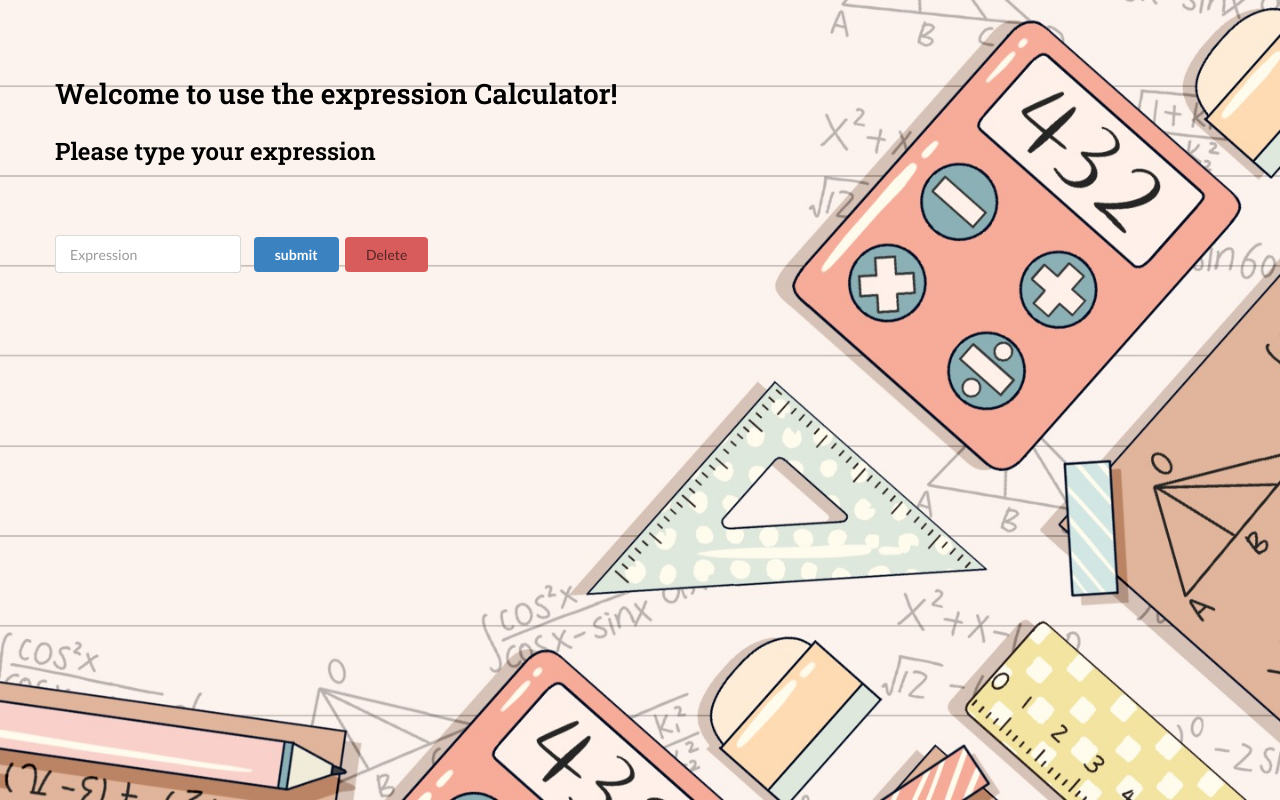
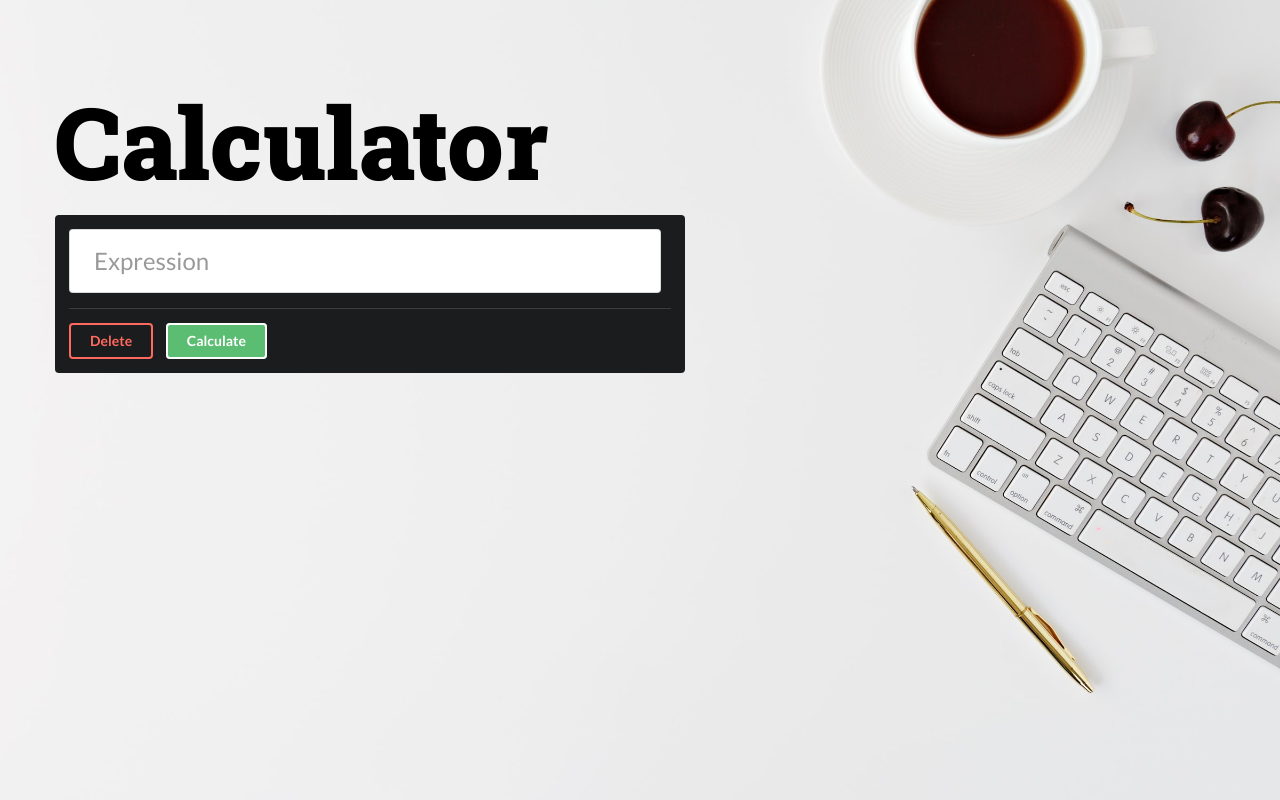
Before and after one commit to matthu2711/calcWebApp, a plain HTML site: page Calculator/calculator/web/index.html in a window 1280 px wide. Drawn offline with nearby package versions, Linux system fonts and the light colour scheme; a web font is replaced by a local one.

Commit message:
Redesigned UI of web app

```diff
--- a/Calculator/calculator/web/index.html
+++ b/Calculator/calculator/web/index.html
@@ -15,7 +15,7 @@
 <body>
 <style>
     body{
-        background-image: url("background.jpg");
+        background-image: url("desk.jpg");
         background-position: center center;
         background-repeat: no-repeat;
         background-size: cover;
@@ -23,18 +23,21 @@
     }
 </style>
 <div id="header">
-    <h1 style="font-family: 'Roboto Slab', serif;">Welcome to use the expression Calculator!</h1>
-    <h2 style="font-family: 'Roboto Slab', serif;">Please type your expression</h2>
+    <h1 style="font-family: 'Roboto Slab', serif; font-size: 100px">Calculator</h1>
 </div>
 
 <div id="center">
+    <div class="ui inverted segment">
     <form method=get action=Calculator>
-        <div class="ui input" style="padding-right: 10px">
+        <div class="ui massive fluid icon input" style="margin-right: 10px">
             <input type=text placeholder="Expression">
+            <i class="calculator icon"></i>
         </div>
-        <input class="ui primary button" name="submit" type=submit value="submit">
-        <input class="ui negative basic button" type="reset" value="Delete" />
+        <div class="ui inverted divider"></div>
+        <input class="ui inverted red button" style="margin-right: 10px;" type="reset" value="Delete" />
+        <input class="ui inverted positive button" name="submit" type=submit value="Calculate">
     </form>
+    </div>
 </div>
 </body>
 </html>
--- a/Calculator/calculator/web/style.css
+++ b/Calculator/calculator/web/style.css
@@ -1,4 +1,4 @@
-@import url('https://fonts.googleapis.com/css2?family=Inconsolata:wght@800&family=Roboto+Slab:wght@400;600&display=swap');
+@import url('https://fonts.googleapis.com/css2?family=Inconsolata:wght@800&family=Roboto+Slab:wght@300;900&display=swap');
 
 #header {
     position: absolute;
@@ -10,10 +10,8 @@
 
 #center {
     position: absolute;
-    top: 230px;
+    top: 210px;
     left: 50px;
-    line-height:30px;
-    height:300px;
-    float:left;
+    width: 50%;
     padding:5px;
 }
```
Also changed, not shown: Calculator/calculator/web/desk.jpg (added), Calculator/calculator/web/desk2.jpg (added).
